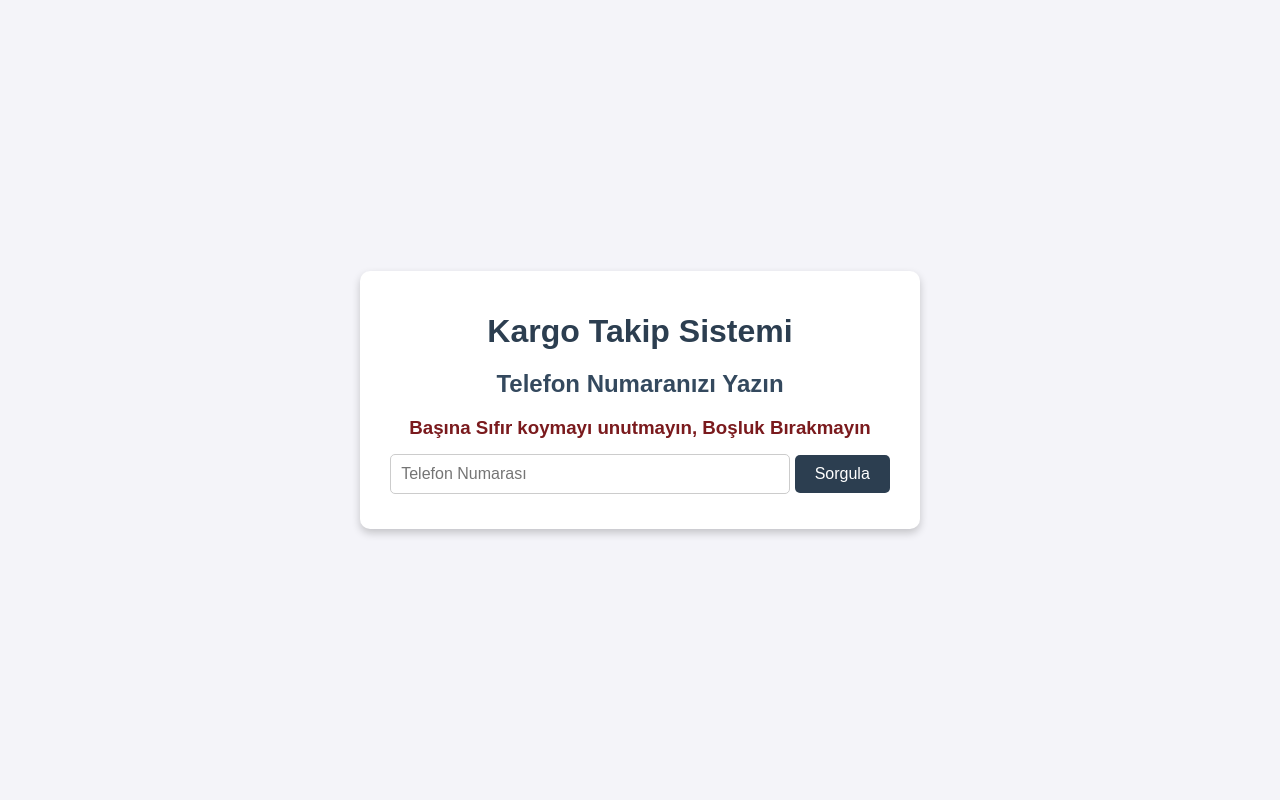
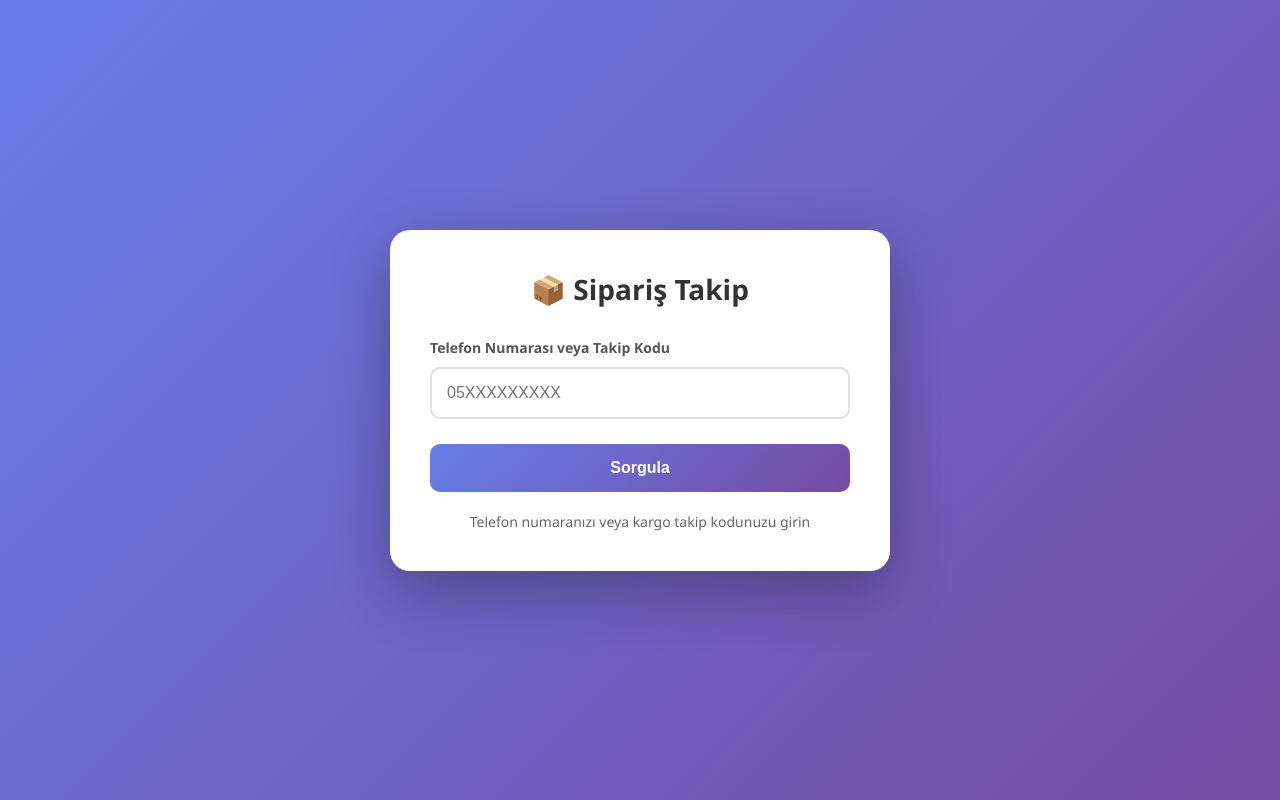
Before and after one commit to SiparisTakip/siparis_takip2, a Flask app: page / in a window 1280 px wide. Run offline with Flask 3, Linux system fonts and the light colour scheme.

Commit message:
Update index.html

```diff
--- a/templates/index.html
+++ b/templates/index.html
@@ -3,132 +3,191 @@
 <head>
     <meta charset="UTF-8">
     <meta name="viewport" content="width=device-width, initial-scale=1.0">
-    <title>Kargo Takip</title>
+    <title>Sipariş Takip Sistemi</title>
     <style>
-        /* Genel stil */
-        body {
-            font-family: Arial, sans-serif;
+        * {
             margin: 0;
             padding: 0;
+            box-sizing: border-box;
+        }
+
+        body {
+            font-family: 'Segoe UI', Tahoma, Geneva, Verdana, sans-serif;
+            background: linear-gradient(135deg, #667eea 0%, #764ba2 100%);
+            min-height: 100vh;
             display: flex;
             justify-content: center;
             align-items: center;
-            height: 100vh;
-            background-color: #f4f4f9;
-        }
-        .container {
-            text-align: center;
-            background: #fff;
-            padding: 20px 30px;
-            border-radius: 10px;
-            box-shadow: 0 4px 8px rgba(0, 0, 0, 0.2);
-            width: 100%;
-            max-width: 500px; /* Maksimum genişlik, çok büyük ekranlarda bile düzenli */
-        }
-        h1 {
-            color: #2c3e50;
-            margin-bottom: 20px;
-        }
-        h2 {
-            color: #34495e;
-            margin-bottom: 10px;
-          }
-        h3 {
-            color: #7a1a1d;
-            margin-bottom: 10px;
-        }
-        form {
-            margin-top: 15px;
-        }
-        input[type="text"] {
-            width: 80%;
-            padding: 10px;
-            margin-bottom: 15px;
-            border: 1px solid #ccc;
-            border-radius: 5px;
-            font-size: 16px;
-            box-sizing: border-box;
-        }
-        button {
-            background-color: #2c3e50;
-            color: #fff;
-            border: none;
-            padding: 10px 20px;
-            font-size: 16px;
-            border-radius: 5px;
-            cursor: pointer;
-            transition: background-color 0.3s ease;
-        }
-        button:hover {
-            background-color: #34495e;
+            padding: 20px;
         }
 
-        /* Loading spinner */
+        .container {
+            background: white;
+            border-radius: 20px;
+            padding: 40px;
+            box-shadow: 0 20px 60px rgba(0,0,0,0.3);
+            max-width: 500px;
+            width: 100%;
+            animation: slideIn 0.5s ease-out;
+        }
+
+        @keyframes slideIn {
+            from {
+                opacity: 0;
+                transform: translateY(-30px);
+            }
+            to {
+                opacity: 1;
+                transform: translateY(0);
+            }
+        }
+
+        h1 {
+            color: #333;
+            text-align: center;
+            margin-bottom: 30px;
+            font-size: 28px;
+        }
+
+        .form-group {
+            margin-bottom: 25px;
+        }
+
+        label {
+            display: block;
+            color: #555;
+            font-weight: 600;
+            margin-bottom: 10px;
+            font-size: 14px;
+        }
+
+        input[type="text"] {
+            width: 100%;
+            padding: 15px;
+            border: 2px solid #e0e0e0;
+            border-radius: 10px;
+            font-size: 16px;
+            transition: all 0.3s ease;
+        }
+
+        input[type="text"]:focus {
+            outline: none;
+            border-color: #667eea;
+            box-shadow: 0 0 0 3px rgba(102, 126, 234, 0.1);
+        }
+
+        button {
+            width: 100%;
+            padding: 15px;
+            background: linear-gradient(135deg, #667eea 0%, #764ba2 100%);
+            color: white;
+            border: none;
+            border-radius: 10px;
+            font-size: 16px;
+            font-weight: 600;
+            cursor: pointer;
+            transition: transform 0.2s ease;
+        }
+
+        button:hover {
+            transform: translateY(-2px);
+            box-shadow: 0 5px 20px rgba(102, 126, 234, 0.4);
+        }
+
+        button:active {
+            transform: translateY(0);
+        }
+
+        .error-message {
+            background: #fee;
+            color: #c33;
+            padding: 15px;
+            border-radius: 10px;
+            margin-bottom: 20px;
+            border-left: 4px solid #c33;
+            animation: shake 0.5s;
+        }
+
+        @keyframes shake {
+            0%, 100% { transform: translateX(0); }
+            25% { transform: translateX(-10px); }
+            75% { transform: translateX(10px); }
+        }
+
+        .info {
+            text-align: center;
+            color: #666;
+            font-size: 14px;
+            margin-top: 20px;
+        }
+
+        .loading {
+            display: none;
+            text-align: center;
+            margin-top: 20px;
+        }
+
+        .loading.active {
+            display: block;
+        }
+
         .spinner {
-            border: 4px solid #f3f3f3;
-            border-top: 4px solid #3498db;
+            border: 3px solid #f3f3f3;
+            border-top: 3px solid #667eea;
             border-radius: 50%;
             width: 40px;
             height: 40px;
-            animation: spin 2s linear infinite;
-            margin-left: 10px;
+            animation: spin 1s linear infinite;
+            margin: 0 auto;
         }
 
         @keyframes spin {
             0% { transform: rotate(0deg); }
             100% { transform: rotate(360deg); }
         }
-
-        /* Hide the spinner initially */
-        .spinner-container {
-            display: none;
-            margin-top: 15px;
-        }
-
-        /* Media Queries for Responsive Design */
-        @media screen and (max-width: 600px) {
-            .container {
-                padding: 15px;
-                width: 90%;
-            }
-            input[type="text"] {
-                width: 90%; /* Mobilde input genişliğini arttır */
-                font-size: 14px;
-            }
-            button {
-                width: 90%; /* Mobilde butonun genişliğini arttır */
-                font-size: 14px;
-            }
-        }
     </style>
 </head>
 <body>
     <div class="container">
-        <h1>Kargo Takip Sistemi</h1>
-        <h2>Telefon Numaranızı Yazın</h2>
-        <h3>Başına Sıfır koymayı unutmayın, Boşluk Bırakmayın</h3>
-        <form method="post" id="trackingForm" onsubmit="showSpinner()">
-            <input type="text" name="takip_no" placeholder="Telefon Numarası" required>
+        <h1>📦 Sipariş Takip</h1>
+
+        {% if error_message %}
+        <div class="error-message">
+            {{ error_message }}
+        </div>
+        {% endif %}
+
+        <form method="POST" id="trackingForm">
+            <div class="form-group">
+                <label for="takip_no">Telefon Numarası veya Takip Kodu</label>
+                <input
+                    type="text"
+                    id="takip_no"
+                    name="takip_no"
+                    placeholder="05XXXXXXXXX"
+                    required
+                    autocomplete="off"
+                >
+            </div>
+
             <button type="submit">Sorgula</button>
         </form>
 
-        <!-- Spinner Container -->
-        <div class="spinner-container" id="spinnerContainer">
-            <p>Sorgulanıyor...</p>
-            <div class="spinner" id="spinner"></div>
+        <div class="loading" id="loading">
+            <div class="spinner"></div>
+            <p style="margin-top: 10px; color: #667eea;">Sorgulanıyor...</p>
         </div>
 
-        {% if error_message %}
-        <p style="color: red;">{{ error_message }}</p>
-        {% endif %}
+        <div class="info">
+            Telefon numaranızı veya kargo takip kodunuzu girin
+        </div>
     </div>
 
     <script>
-        function showSpinner() {
-            // Hide the form and show the spinner
-            document.getElementById("trackingForm").style.display = "none";
-            document.getElementById("spinnerContainer").style.display = "block";
-        }
+        document.getElementById('trackingForm').addEventListener('submit', function() {
+            document.getElementById('loading').classList.add('active');
+            document.querySelector('button').disabled = true;
+        });
     </script>
 </body>
 </html>
```
